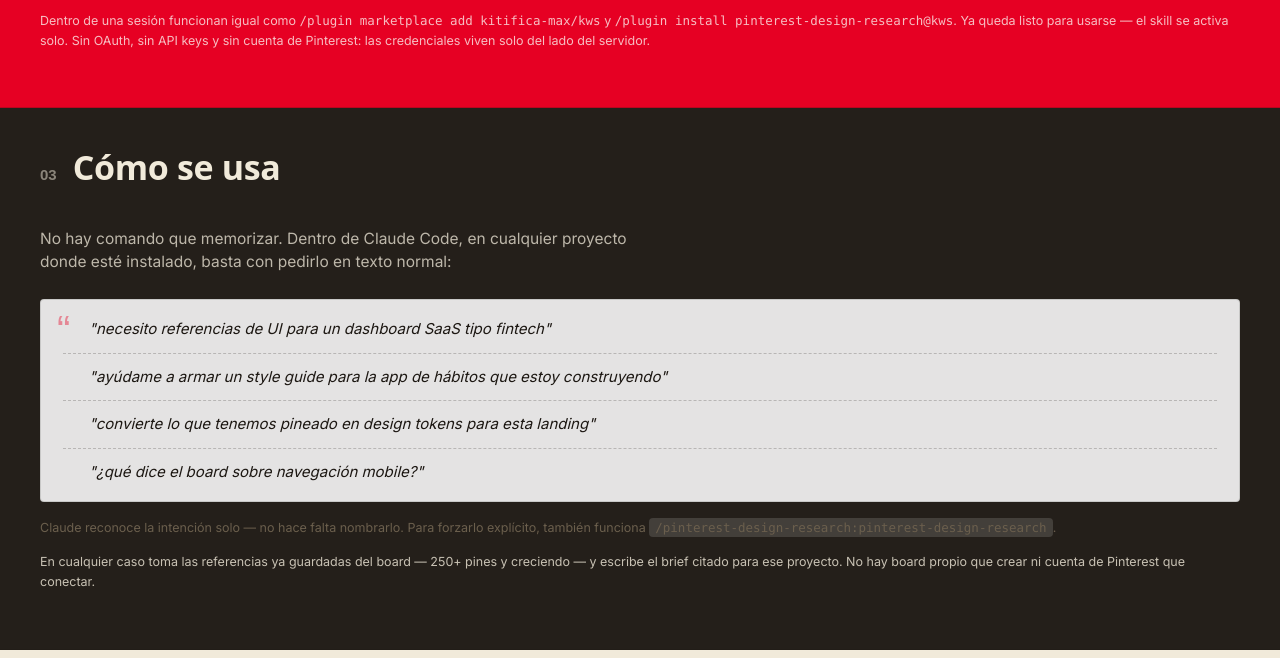
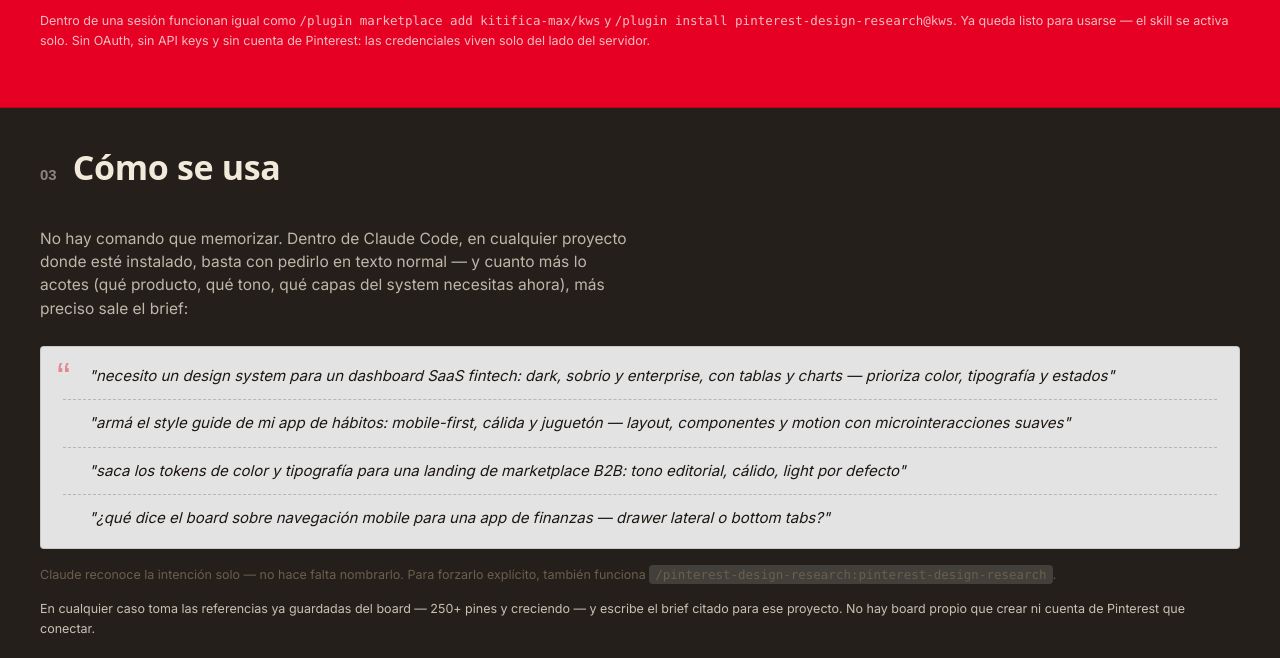
Before and after one commit to kitifica-max/kws, a website: page netlify/public/index.html in a window 1280 px wide. Shown: the part 1538-2196 px from the top of the page. Drawn offline with Linux system fonts and the light colour scheme; a web font is replaced by a local one.

Commit message:
Ask for a design system the way the skill actually wants it
The section 03 prompts were vague enough that any of them would have produced
a generic brief. They now mirror the skill's clarifying questions — product
archetype, vibe adjectives, and which design-system layers matter right now —
so the example teaches the input that gets a sharp, cited output. The lead
line says so out loud: the more you narrow it (product, tone, layers), the
more precise the brief.

```diff
--- a/netlify/public/index.html
+++ b/netlify/public/index.html
@@ -350,12 +350,12 @@
   <div class="numsec band2">
     <div class="head gutter"><span class="no">03</span><h2>Cómo se usa</h2></div>
     <div class="body gutter">
-      <p class="section-lead">No hay comando que memorizar. Dentro de Claude Code, en cualquier proyecto donde esté instalado, basta con pedirlo en texto normal:</p>
+      <p class="section-lead">No hay comando que memorizar. Dentro de Claude Code, en cualquier proyecto donde esté instalado, basta con pedirlo en texto normal — y cuanto más lo acotes (qué producto, qué tono, qué capas del system necesitas ahora), más preciso sale el brief:</p>
       <div class="say-it">
-        <p>"necesito referencias de UI para un dashboard SaaS tipo fintech"</p>
-        <p>"ayúdame a armar un style guide para la app de hábitos que estoy construyendo"</p>
-        <p>"convierte lo que tenemos pineado en design tokens para esta landing"</p>
-        <p>"¿qué dice el board sobre navegación mobile?"</p>
+        <p>"necesito un design system para un dashboard SaaS fintech: dark, sobrio y enterprise, con tablas y charts — prioriza color, tipografía y estados"</p>
+        <p>"armá el style guide de mi app de hábitos: mobile-first, cálida y juguetón — layout, componentes y motion con microinteracciones suaves"</p>
+        <p>"saca los tokens de color y tipografía para una landing de marketplace B2B: tono editorial, cálido, light por defecto"</p>
+        <p>"¿qué dice el board sobre navegación mobile para una app de finanzas — drawer lateral o bottom tabs?"</p>
       </div>
       <p class="invoke">Claude reconoce la intención solo — no hace falta nombrarlo. Para forzarlo explícito, también funciona <code>/pinterest-design-research:pinterest-design-research</code>.</p>
       <p class="note">En cualquier caso toma las referencias ya guardadas del board — 250+ pines y creciendo — y escribe el brief citado para ese proyecto. No hay board propio que crear ni cuenta de Pinterest que conectar.</p>
```
